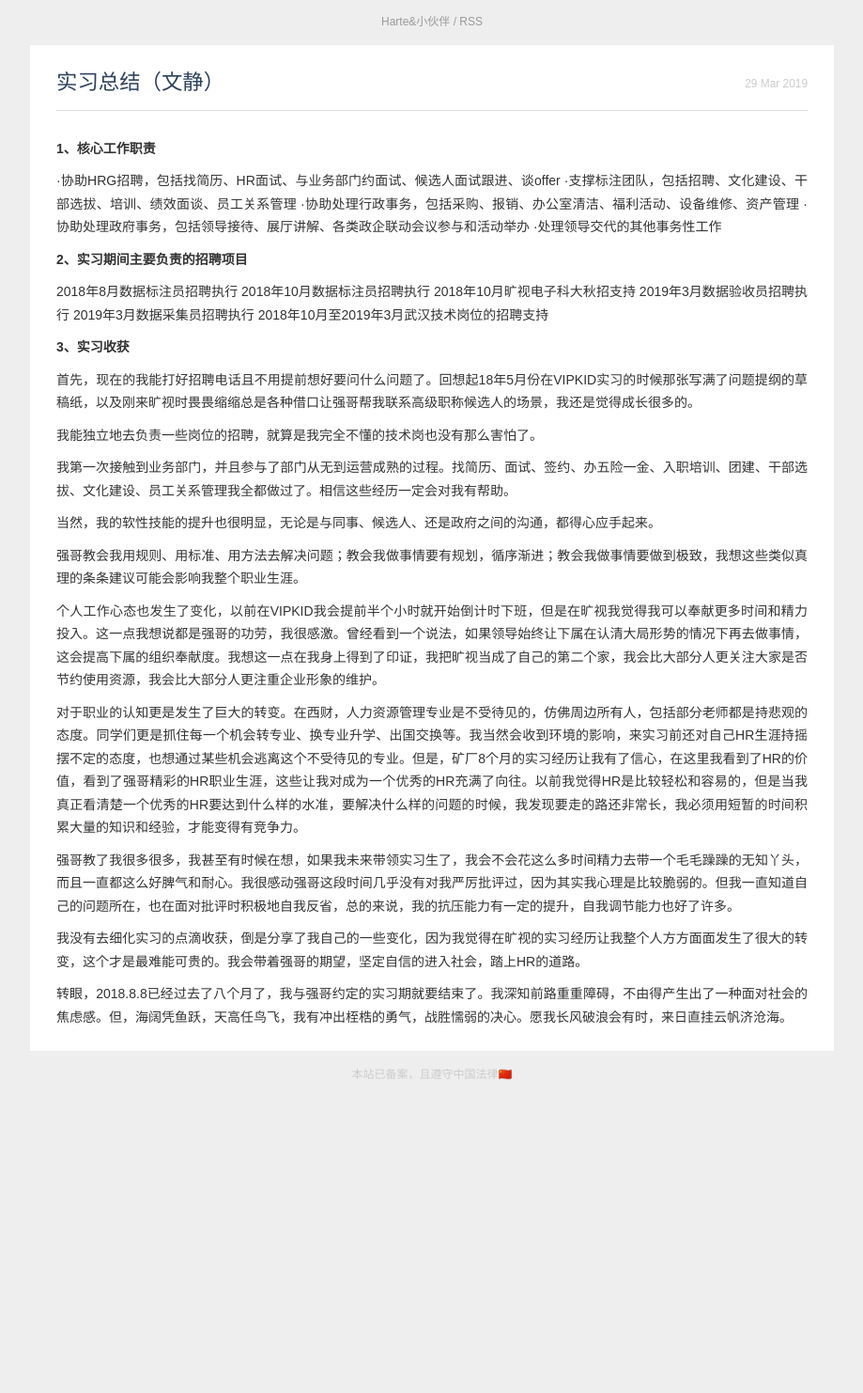
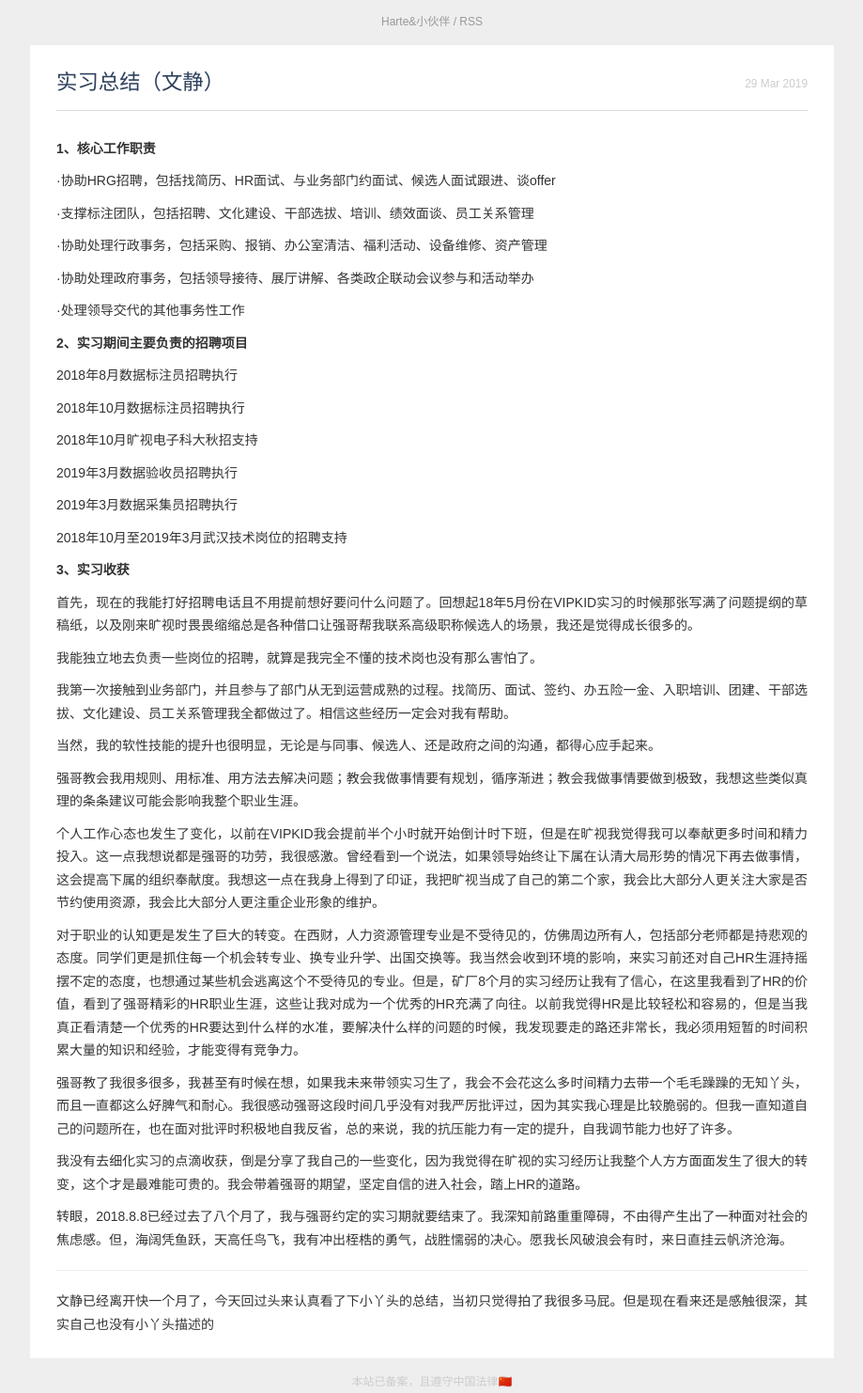
Before and after one commit to Harteyang/harte.top, a Jekyll site: the page built from _posts/2019-03-29-实习总结.md, in a window 1280 px wide. Shown: the whole page at 94% size, without its empty margins (180-1099 px from the left). Built offline with Jekyll 4.4.1, drawn with Linux system fonts in a browser that asks for light colours; nearby versions of some CDN libraries; Markdown is read by kramdown in place of the engine named in the settings; comment, search, counter and statistics services are not loaded; before the commit the page ends 1155 px from its top, so only the background shows below that.

Commit message:
Update 2019-03-29-实习总结.md

```diff
--- a/_posts/2019-03-29-实习总结.md
+++ b/_posts/2019-03-29-实习总结.md
@@ -12,18 +12,27 @@ categories: 总结
 **1、核心工作职责**
 
 ·协助HRG招聘，包括找简历、HR面试、与业务部门约面试、候选人面试跟进、谈offer
+
 ·支撑标注团队，包括招聘、文化建设、干部选拔、培训、绩效面谈、员工关系管理
+
 ·协助处理行政事务，包括采购、报销、办公室清洁、福利活动、设备维修、资产管理
+
 ·协助处理政府事务，包括领导接待、展厅讲解、各类政企联动会议参与和活动举办
+
 ·处理领导交代的其他事务性工作
 
 **2、实习期间主要负责的招聘项目**
 
 2018年8月数据标注员招聘执行
+
 2018年10月数据标注员招聘执行
+
 2018年10月旷视电子科大秋招支持
+
 2019年3月数据验收员招聘执行
+
 2019年3月数据采集员招聘执行
+
 2018年10月至2019年3月武汉技术岗位的招聘支持
 
 **3、实习收获**
@@ -47,3 +56,6 @@ categories: 总结
 我没有去细化实习的点滴收获，倒是分享了我自己的一些变化，因为我觉得在旷视的实习经历让我整个人方方面面发生了很大的转变，这个才是最难能可贵的。我会带着强哥的期望，坚定自信的进入社会，踏上HR的道路。
 
 转眼，2018.8.8已经过去了八个月了，我与强哥约定的实习期就要结束了。我深知前路重重障碍，不由得产生出了一种面对社会的焦虑感。但，海阔凭鱼跃，天高任鸟飞，我有冲出桎梏的勇气，战胜懦弱的决心。愿我长风破浪会有时，来日直挂云帆济沧海。
+
+------
+文静已经离开快一个月了，今天回过头来认真看了下小丫头的总结，当初只觉得拍了我很多马屁。但是现在看来还是感触很深，其实自己也没有小丫头描述的
```
